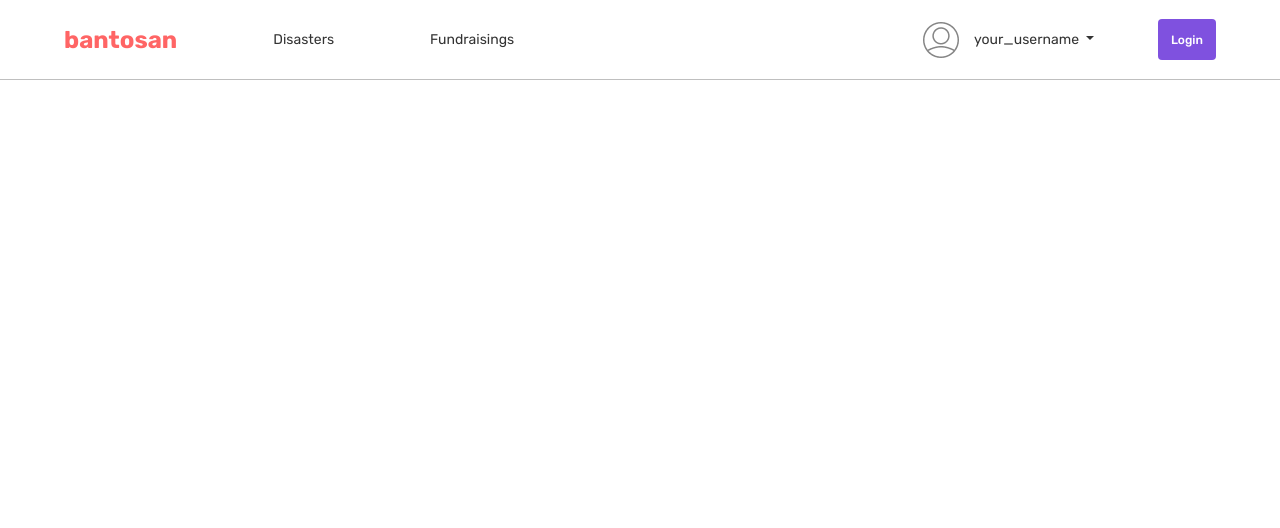
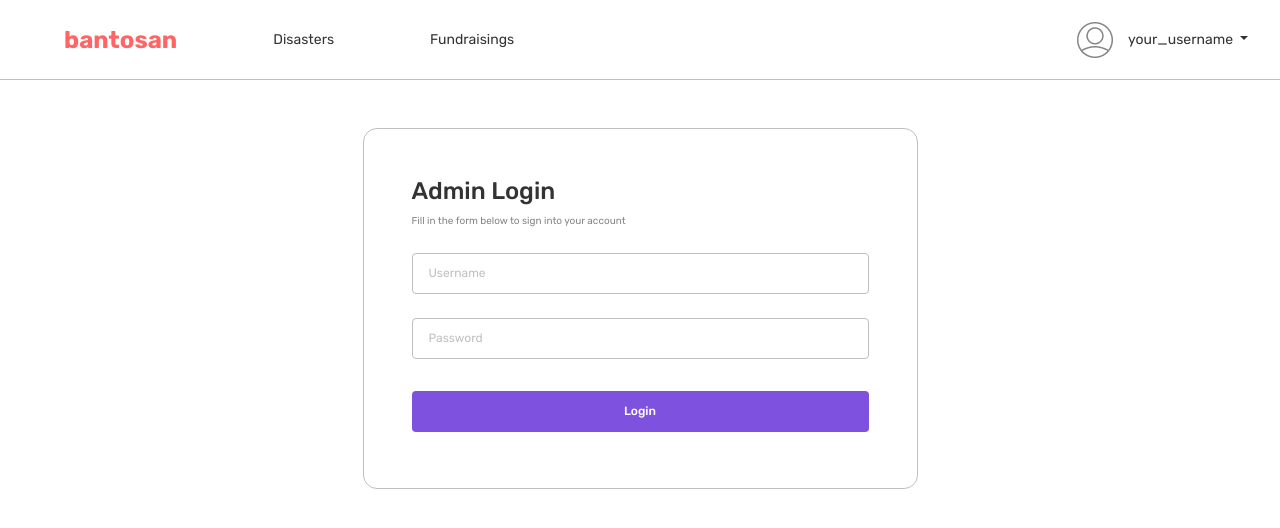
Before and after one commit to ramadhanriandi/bantosan-frontend, a Vue app: page /admin in a window 1280 px wide. Shown: the top 528 px of the page. Built offline with nearby package versions, Linux system fonts and the light colour scheme.

Commit message:
create view of login page for admin

```diff
--- a/src/components/Navbar.vue
+++ b/src/components/Navbar.vue
@@ -64,9 +64,9 @@
           </router-link>
         </div>
       </div>
-      <!-- <router-link v-else to="/login"> -->
+      <router-link v-else to="/login">
         <button class="btn mx-5 my-2">Login</button>
-      <!-- </router-link> -->
+      </router-link>
     </div>
   </nav>
 </template>
--- a/src/router/index.js
+++ b/src/router/index.js
@@ -15,6 +15,11 @@ const routes = [
     component: () => import('../views/Login.vue'),
   },
   {
+    path: '/admin',
+    name: 'admin',
+    component: () => import('../views/Login.vue'),
+  },
+  {
     path: '/register',
     name: 'register',
     component: () => import('../views/Register.vue'),
--- a/src/views/Login.vue
+++ b/src/views/Login.vue
@@ -1,6 +1,6 @@
 <template>
   <form class="border-wrapper w-50 p-5" @submit="submitForm" method="post">
-    <h1 class="title mb-2">Welcome Back</h1>
+    <h1 class="title mb-2">{{ isAdmin ? 'Admin Login' : 'Welcome Back' }}</h1>
     <p class="subtitle mb-4">Fill in the form below to sign into your account</p>
     <div class="form-group">
       <input
@@ -40,7 +40,7 @@
       </small>
     </div>
     <button class="btn my-2 w-100" type="submit">Login</button>
-    <p class="footer-note">
+    <p v-if="!isAdmin" class="footer-note">
       Don't have an account ?
       <router-link class="footer-redirect" to="/register">Register here</router-link>
     </p>
@@ -51,6 +51,11 @@
 import _ from 'lodash';
 
 export default {
+  computed: {
+    isAdmin() {
+      return this.$route.path.split('/')[1] === 'admin';
+    },
+  },
   data: () => ({
     errors: {},
     username: null,
```
